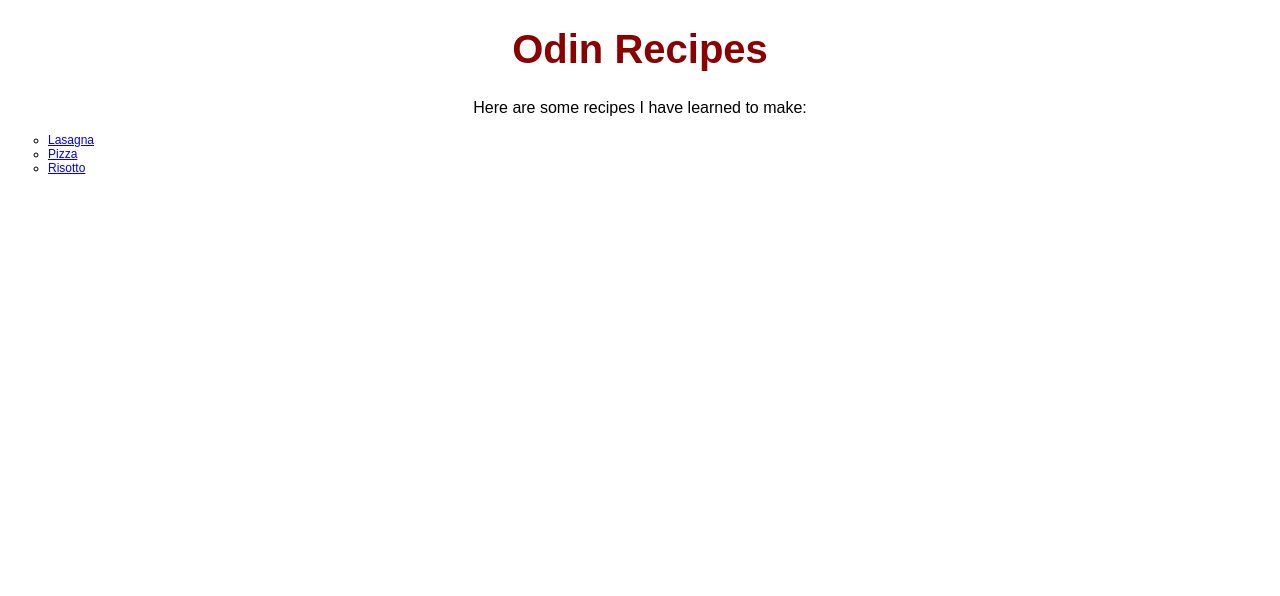
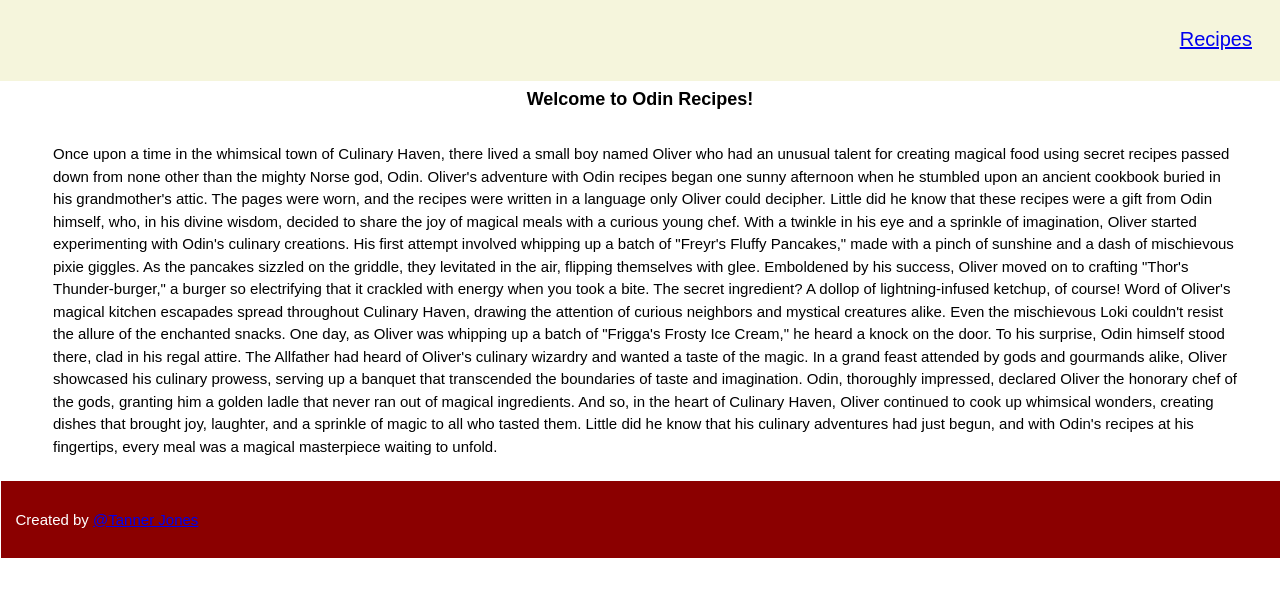
Before and after one commit to tannerjones4075/odin-recipes, a plain HTML site: page index.html in a window 1280 px wide. Drawn offline with Linux system fonts and the light colour scheme.

Commit message:
added a recipes page and updated styles with a css file
Signed-off-by: Tanner Jones <alltechguyblog@gmail.com>

```diff
--- a/index.html
+++ b/index.html
@@ -1,18 +1,50 @@
 <!DOCTYPE html>
 <html lang="en">
+
 <head>
     <meta charset="UTF-8">
     <meta name="viewport" content="width=device-width, initial-scale=1.0">
     <link rel="stylesheet" href="./styles.css">
     <title>Odin Recipes</title>
 </head>
+    <nav><a href="./recipes.html">Recipes</a></nav>
 <body>
-    <h1>Odin Recipes</h1>
-    <p class="para">Here are some recipes I have learned to make:</p>
-    <ul>
-        <li class="li-design"><a href="./recipes/lasagna.html">Lasagna</a></li>
-        <li class="li-design"><a href="./recipes/pizza.html">Pizza</a></li>
-        <li class="li-design"><a href="./recipes/risotto.html">Risotto</a></li>
-    </ul>
+        <div class="subtitle">Welcome to Odin Recipes!</div>
+        <p class="p-story">
+            Once upon a time in the whimsical town of Culinary Haven, there lived a small boy named Oliver who had
+            an unusual talent for creating magical food using secret recipes passed down from none other than the
+            mighty Norse god, Odin.
+            Oliver's adventure with Odin recipes began one sunny afternoon when he stumbled upon an ancient cookbook
+            buried in his grandmother's attic. The pages were worn, and the recipes were written in a language only
+            Oliver could decipher. Little did he know that these recipes were a gift from Odin himself, who, in his
+            divine wisdom, decided to share the joy of magical meals with a curious young chef.
+            With a twinkle in his eye and a sprinkle of imagination, Oliver started experimenting with Odin's
+            culinary creations. His first attempt involved whipping up a batch of "Freyr's Fluffy Pancakes," made with a
+            pinch of sunshine and a dash of mischievous pixie giggles. As the pancakes sizzled on the griddle, they
+            levitated in the air, flipping themselves with glee.
+            Emboldened by his success, Oliver moved on to crafting "Thor's Thunder-burger," a burger so electrifying
+            that it crackled with energy when you took a bite. The secret ingredient? A dollop of lightning-infused
+            ketchup, of course!
+            Word of Oliver's magical kitchen escapades spread throughout Culinary Haven, drawing the attention of
+            curious neighbors and mystical creatures alike. Even the mischievous Loki couldn't resist the allure of
+            the enchanted snacks.
+            One day, as Oliver was whipping up a batch of "Frigga's Frosty Ice Cream," he heard a knock on the door.
+            To his surprise, Odin himself stood there, clad in his regal attire. The Allfather had heard of Oliver's
+            culinary wizardry and wanted a taste of the magic.
+            In a grand feast attended by gods and gourmands alike, Oliver showcased his culinary prowess, serving up
+            a banquet that transcended the boundaries of taste and imagination. Odin, thoroughly impressed, declared
+            Oliver the honorary chef of the gods, granting him a golden ladle that never ran out of magical
+            ingredients.
+            And so, in the heart of Culinary Haven, Oliver continued to cook up whimsical wonders, creating dishes
+            that brought joy, laughter, and a sprinkle of magic to all who tasted them. Little did he know that his
+            culinary adventures had just begun, and with Odin's recipes at his fingertips, every meal was a magical
+            masterpiece waiting to unfold.
+
+        </p>
+
 </body>
+<footer>
+    <p>Created by <a href="https://github.com/tannerjones4075">@Tanner Jones</a></p>
+</footer>
+
 </html>
--- a/styles.css
+++ b/styles.css
@@ -9,10 +9,30 @@ h1 {
     font-size: 40px;
 }
 
+.header {
+    text-align: center;
+}
+
+nav {
+    text-align: right;
+    padding: 1.5em;
+    font-size: 20px;
+    color: black;
+    background-color: beige;
+    margin: -0.5em -0.5em -0.5em -0.5em;
+
+}
+
 h2 {
     text-align: left;
     color: black;
     font-size: 25px;
+}
+.h2-header {
+    text-align: left;
+    color: black;
+    font-size: 25px;
+    margin-left: 1.5em;
 }
 
 h3 {
@@ -25,18 +45,25 @@ p {
     text-align: left;
 }
 
-.para {
-    text-align: center;
+.p-story {
+    text-align: left;
+    font-size: 15px;
+    margin: 1em 2em 2em 3em;
+    line-height: 1.5;
 }
+
 ul {
     list-style-type: circle;
 }
+
 .ul-design {
     text-align: left;
 }
+
 .li-design {
     text-align: left;
-    font-size: 12px;
+    font-size: 20px;
+    margin-left: 1.25em;
 }
 
 .li-design-ordered {
@@ -66,3 +93,33 @@ img {
     color: black;
     font-size: 15px;
 }
+
+.short-story {
+    text-align: center;
+    color: black;
+    font-size: 15px;
+}
+
+.subtitle {
+    text-align: center;
+    color: black;
+    font-size: 18px;
+    font-weight: bold;
+    padding: 1em 1em 1em 1em;
+}
+
+footer {
+    color: black;
+    font-size: 15px;
+    padding: 1em;
+    background-color: #8B0000;
+    color: white;
+    margin: -0.5em -0.5em -0.5em -0.5em;
+}
+
+.footer-text {
+    text-align: center;
+    color: white;
+    font-size: 15px;
+    background-color: #8B0000;
+}
```
Also changed, not shown: recipes.html (added, +26 -0 lines).
